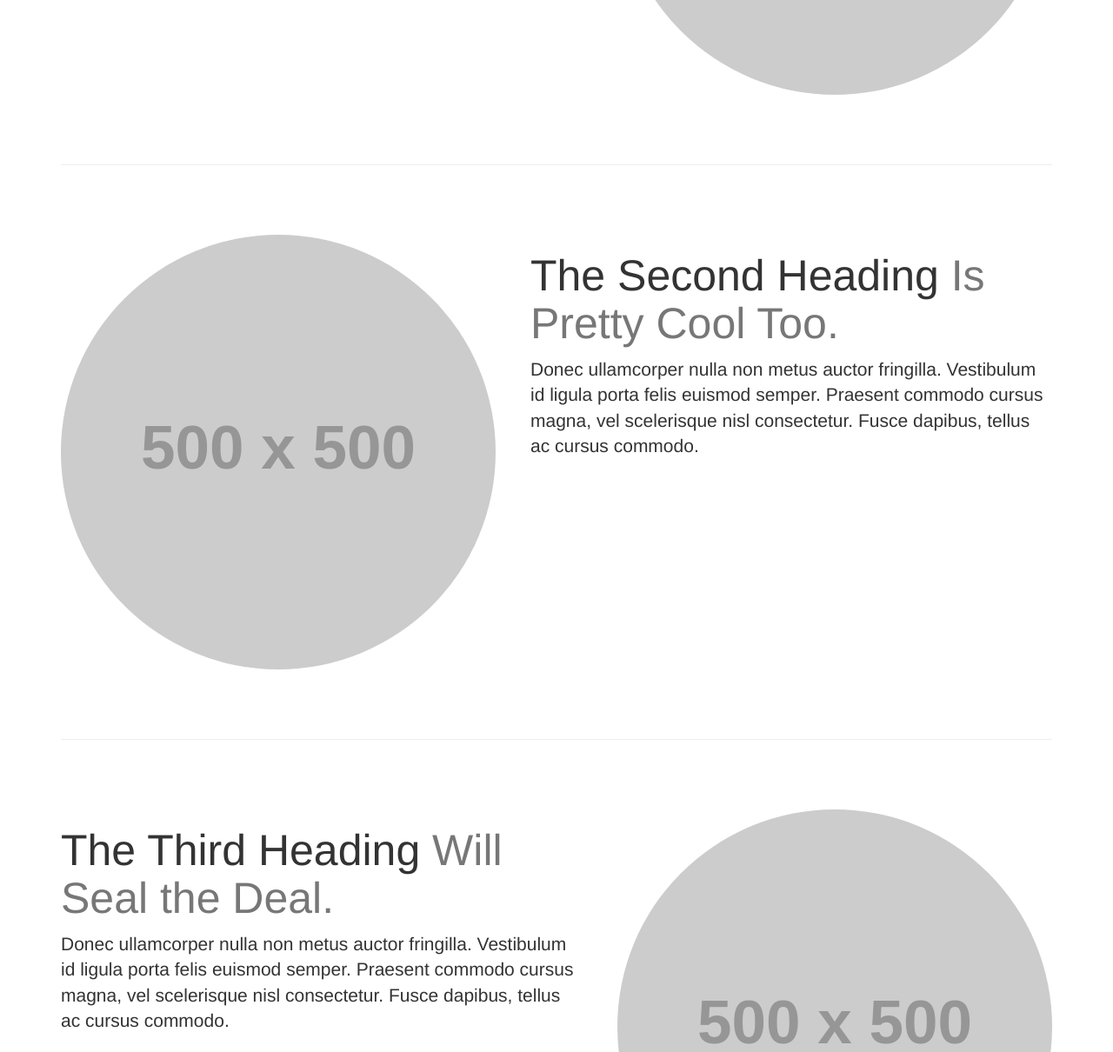
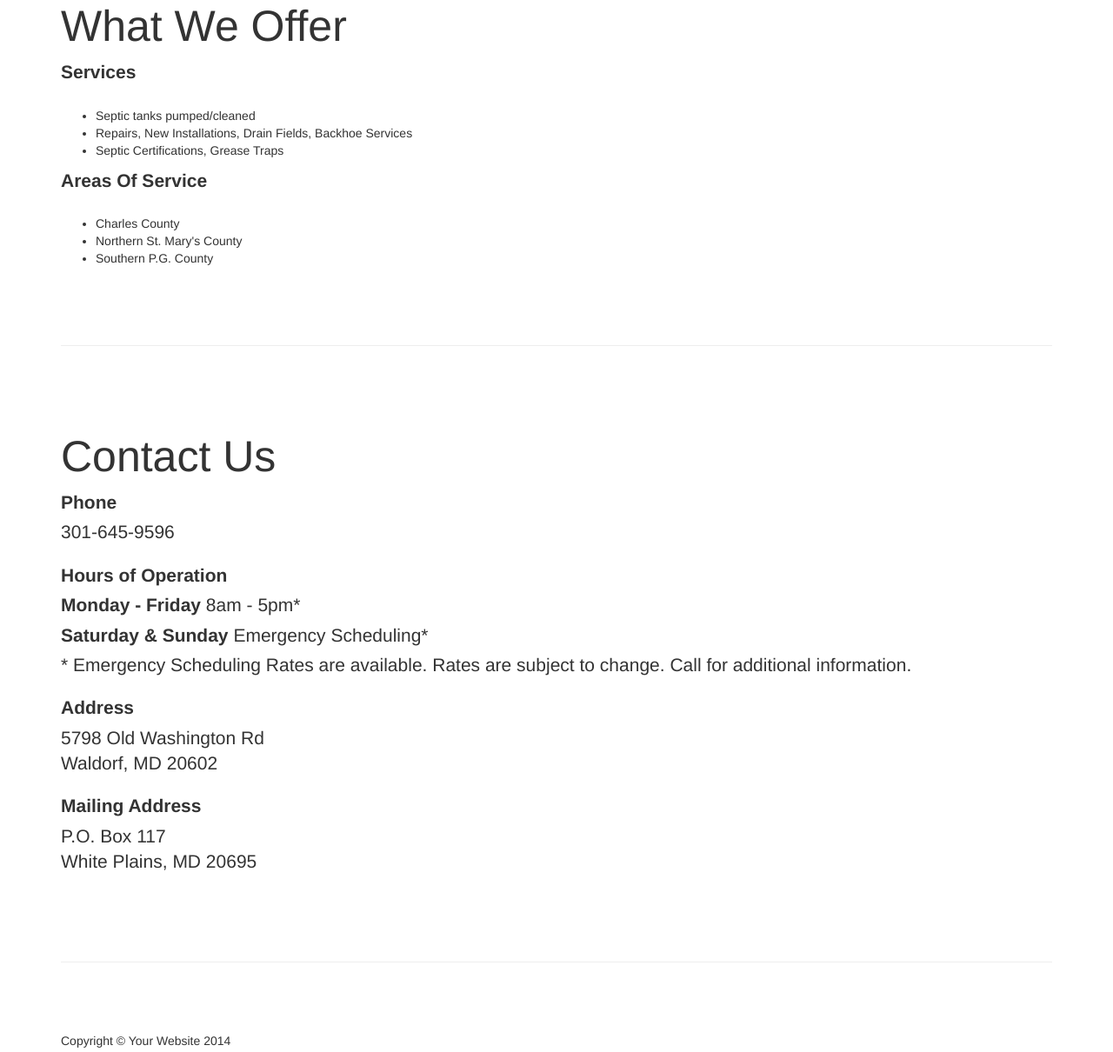
Before and after one commit to zacrahm/septic, a plain HTML site: page index.html in a window 1280 px wide. Shown: the part 1079-2289 px from the top of the page at 87% size. Drawn offline with Linux system fonts and the light colour scheme; placeholder pictures from the web are drawn by us.

Commit message:
STOP FUCKING UP

```diff
--- a/index.html
+++ b/index.html
@@ -77,33 +77,75 @@
 
         <!-- First Featurette -->
         <div class="featurette" id="about">
-            <img class="featurette-image img-circle img-responsive pull-right" src="http://placehold.it/500x500">
-            <h2 class="featurette-heading">This First Heading
-                <span class="text-muted">Will Catch Your Eye</span>
-            </h2>
-            <p class="lead">Donec ullamcorper nulla non metus auctor fringilla. Vestibulum id ligula porta felis euismod semper. Praesent commodo cursus magna, vel scelerisque nisl consectetur. Fusce dapibus, tellus ac cursus commodo.</p>
+            <!-- <img class="featurette-image img-circle img-responsive pull-right" src="http://placehold.it/500x500"> -->
+            <h2 class="featurette-heading">Who We Are</h2>
+            <p class="lead">The original C.L. Boswell Septic Service has been family owned and operated for over 50 years.</p>
+            <p class="lead">We offer prompt, professional, and reasonably priced septic service to residential and commercial customers in Southern Maryland,</p>
         </div>
 
         <hr class="featurette-divider">
 
         <!-- Second Featurette -->
         <div class="featurette" id="services">
-            <img class="featurette-image img-circle img-responsive pull-left" src="http://placehold.it/500x500">
-            <h2 class="featurette-heading">The Second Heading
-                <span class="text-muted">Is Pretty Cool Too.</span>
+            <!-- <img class="featurette-image img-circle img-responsive pull-left" src="http://placehold.it/500x500"> -->
+            <h2 class="featurette-heading">What We Offer
             </h2>
-            <p class="lead">Donec ullamcorper nulla non metus auctor fringilla. Vestibulum id ligula porta felis euismod semper. Praesent commodo cursus magna, vel scelerisque nisl consectetur. Fusce dapibus, tellus ac cursus commodo.</p>
+            <p class="lead">
+                <label>Services</label><br />
+                <ul>
+                    <li>
+                    Septic tanks pumped/cleaned
+                    </li>
+                    <li>
+                    Repairs, New Installations, Drain Fields, Backhoe Services
+                    </li>
+                    <li>
+                    Septic Certifications, Grease Traps
+                    </li>
+                </ul>
+            </p>
+            <p class="lead">
+                <label>Areas Of Service</label><br />
+                <ul>
+                    <li>
+                    Charles County
+                    </li>
+                    <li>
+                    Northern St. Mary's County
+                    </li>
+                    <li>
+                    Southern P.G. County
+                    </li>
+                </ul>
+            </p>
         </div>
 
         <hr class="featurette-divider">
 
         <!-- Third Featurette -->
         <div class="featurette" id="contact">
-            <img class="featurette-image img-circle img-responsive pull-right" src="http://placehold.it/500x500">
-            <h2 class="featurette-heading">The Third Heading
-                <span class="text-muted">Will Seal the Deal.</span>
-            </h2>
-            <p class="lead">Donec ullamcorper nulla non metus auctor fringilla. Vestibulum id ligula porta felis euismod semper. Praesent commodo cursus magna, vel scelerisque nisl consectetur. Fusce dapibus, tellus ac cursus commodo.</p>
+           <!--  <img class="featurette-image img-circle img-responsive pull-right" src="http://placehold.it/500x500"> -->
+            <h2 class="featurette-heading">Contact Us</h2>
+            <p class="lead">
+                <label>Phone</label> <br/>
+                301-645-9596
+            </p>
+            <p class="lead">
+                <label>Hours of Operation</label> <br/>
+                <label>Monday - Friday</label> 8am - 5pm*<br/>
+                <label>Saturday & Sunday</label> Emergency Scheduling*<br/>
+                * Emergency Scheduling Rates are available. Rates are subject to change. Call for additional information. <br/>
+            </p>
+            <p class="lead">
+                <label>Address</label> <br/>
+                5798 Old Washington Rd <br />
+                Waldorf, MD 20602
+            </p>
+            <p class="lead">
+                <label>Mailing Address</label> <br/>
+                P.O. Box 117<br />
+                White Plains, MD 20695
+            </p>
         </div>
 
         <hr class="featurette-divider">
```
